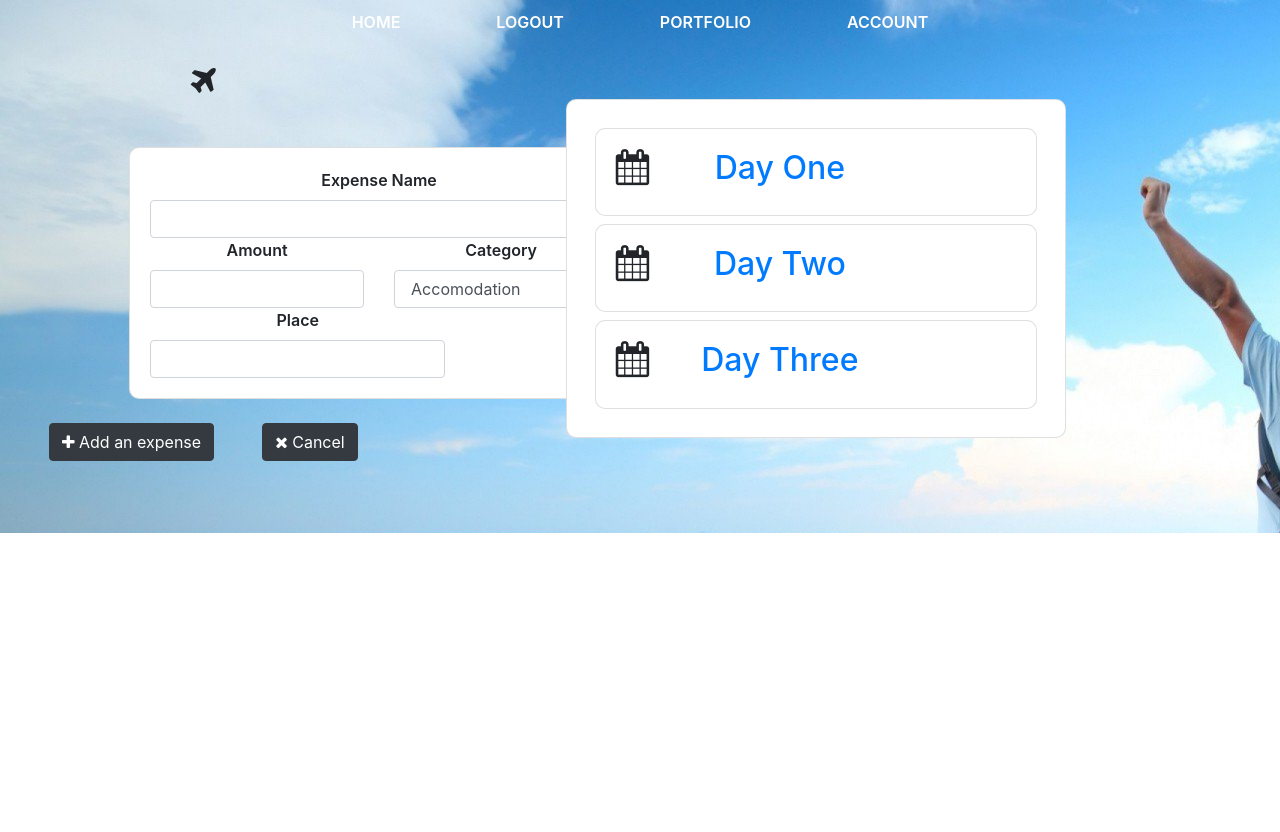
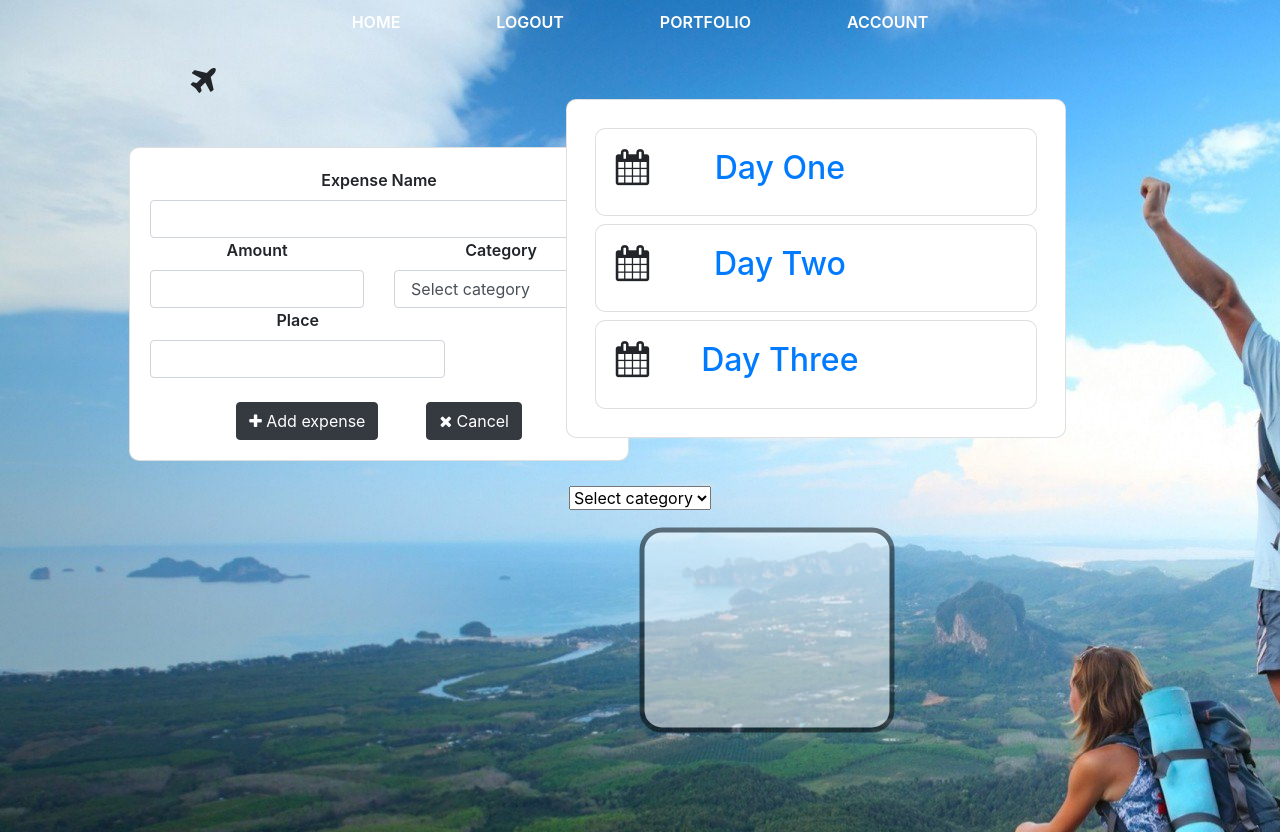
Before and after one commit to Davide-22/Lab-AP-Project, an Angular app in the folder Front-End/: page /travel-page in a window 1280 px wide. Both pictures are taken after a click on the button "Add an expense". Before the commit the page ends 800 px from the top, so only its background shows below. Built offline with nearby package versions, Linux system fonts and the light colour scheme.

Commit message:
travel-page and day-page fixes

```diff
--- a/Front-End/src/app/day-page/day-page.component.html
+++ b/Front-End/src/app/day-page/day-page.component.html
@@ -68,6 +68,7 @@
                             </label>
                             <div class="input-group">
                                 <select class="form-control" formcontrolname="ExpenseCategory">
+                                    <option value="" disabled selected> Select category </option>
                                     <option value="accomodation">Accomodation</option>
                                     <option value="food">Food</option>
                                     <option value="event">Event</option>
@@ -88,19 +89,18 @@
                          </div>
                      </div>
                 </form>
-             </div>
-         </div>
                 <br>
-        <div *ngIf="add">
                 <button class="btn btn-dark" (click)="addExpense()">
                     <i class="fa fa-plus"></i>
-                Add an expense
+                    Add expense
                 </button>
                 <button class="btn btn-dark ml-5" (click)="form()">
                     <i class="fa fa-times"></i>
                     Cancel
                 </button>
              </div>
+         </div>
+        <br>
         <div *ngIf="!add" class="text-center">
             <button class="btn btn-dark" (click)="form()">
                 <i class="fa fa-plus"></i>
@@ -140,6 +140,21 @@
             <p>Budget left: 30</p>
             <p>Total budget: 50</p>
         </div>
+        <br> <br>
+        <select name="graph" id="comparegraph">
+            <option value="" disabled selected> Select category </option>
+            <option value="accomodation">Accomodation</option>
+            <option value="food">Food</option>
+            <option value="event">Event</option>
+            <option value="cultural place">Cultural place</option>
+            <option value="transport">Transport</option>
+          </select>
+
+        <!--placeholder, serve per far vedere dove andrà il graph chart più avanti-->
+        <svg width="600" height="250">
+            <rect x="220" y="20" rx="20" ry="20" width="250" height="200"
+            style="fill:white;stroke:black;stroke-width:5;opacity:0.5" />
+        </svg>
     </div>
     <div class="column"></div>
 </div>
--- a/Front-End/src/app/travel-page/travel-page.component.html
+++ b/Front-End/src/app/travel-page/travel-page.component.html
@@ -41,6 +41,7 @@
                             </label>
                             <div class="input-group">
                                 <select class="form-control" formcontrolname="ExpenseCategory">
+                                    <option value="" disabled selected> Select category </option>
                                     <option value="accomodation">Accomodation</option>
                                     <option value="food">Food</option>
                                     <option value="event">Event</option>
@@ -61,27 +62,26 @@
                          </div>
                      </div>
                 </form>
-             </div>
-         </div>
                 <br>
-        <div *ngIf="add">
                 <button class="btn btn-dark" (click)="addExpense()">
                     <i class="fa fa-plus"></i>
-                Add an expense
+                    Add expense
                 </button>
                 <button class="btn btn-dark ml-5" (click)="form()">
                     <i class="fa fa-times"></i>
                     Cancel
                 </button>
              </div>
+         </div>
+        <br>
         <div *ngIf="!add" class="text-center">
             <button class="btn btn-dark" (click)="form()">
                 <i class="fa fa-plus"></i>
                 Add an expense
             </button>
             <br> <br>
-            <button class="btn btn-dark">
-                <a href="main-page" class="btn btn-info">Complete the travel</a>
+            <button class="btn btn-dark" (click)="completeTravel()">
+                Complete Travel
             </button>
         </div>
 
@@ -111,7 +111,24 @@
                 </div>
             </div>
         </div>
+        <br> <br>
+        <select name="graph" id="comparegraph">
+            <option value="" disabled selected> Select category </option>
+            <option value="accomodation">Accomodation</option>
+            <option value="food">Food</option>
+            <option value="event">Event</option>
+            <option value="cultural place">Cultural place</option>
+            <option value="transport">Transport</option>
+          </select>
+
+        <!--placeholder, serve per far vedere dove andrà il graph chart più avanti-->
+        <svg width="600" height="250">
+            <rect x="220" y="20" rx="20" ry="20" width="250" height="200"
+            style="fill:white;stroke:black;stroke-width:5;opacity:0.5" />
+        </svg>
+
     </div>
+
     <div class="column"></div>
 </div>
 <br> <br> <br>
--- a/Front-End/src/app/travel-page/travel-page.component.ts
+++ b/Front-End/src/app/travel-page/travel-page.component.ts
@@ -58,5 +58,8 @@ export class TravelPageComponent implements OnInit {
     this.displayStyle="none";
   }
 
+  completeTravel(): void {
+    window.location.href = "/main-page";
+  }
 
 }
```
Lines whose indentation alone changed are shown as unchanged.
